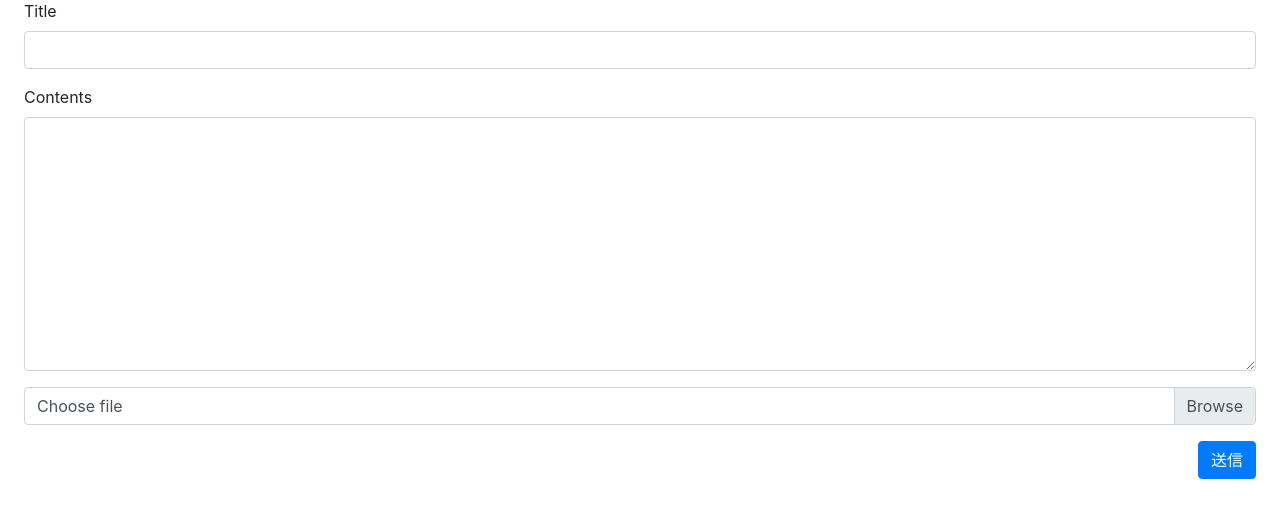
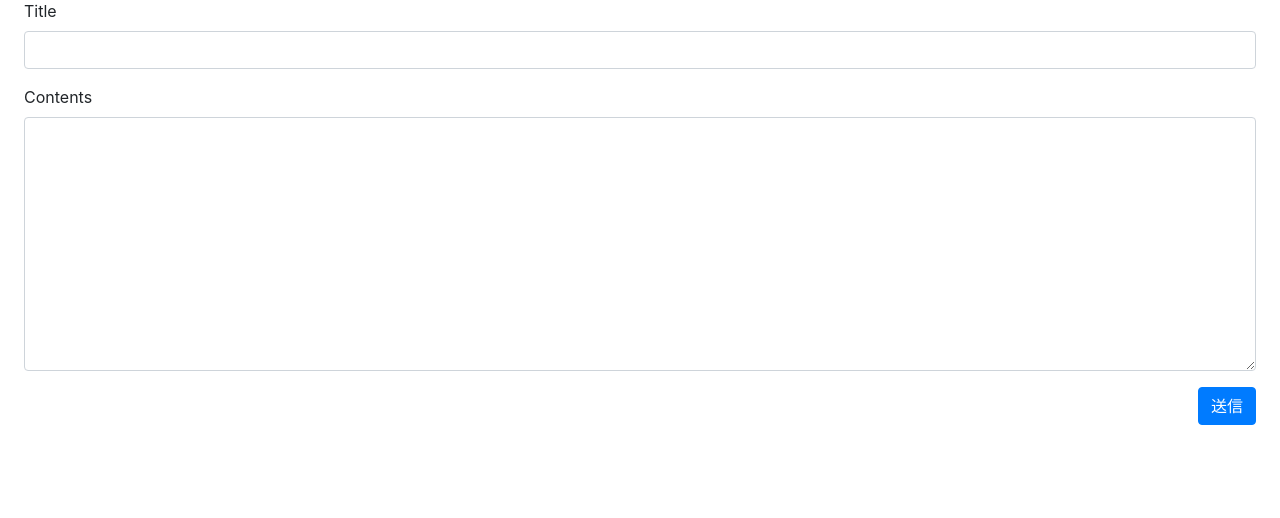
Before and after one commit to takara1102/todo_teamB_practice, a PHP site: page /create.php in a window 1280 px wide. Shown: the part 81-599 px from the top of the page. Run offline with PHP 8.4, Linux system fonts and the light colour scheme.

Commit message:
create　修正

```diff
--- a/create.php
+++ b/create.php
@@ -1,5 +1,5 @@
 <!DOCTYPE html>
-<html lang="en">
+<html  lang = "ja">
 
 <head>
     <meta charset="UTF-8">
@@ -30,12 +30,6 @@
                         <label for="contents">Contents</label>
                         <textarea class="form-control" name="contents" id="contents" cols="30" rows="10"></textarea>
                     </div>
-                    <div class="form-group">
-                        <div class="custom-file">
-                            <input type="file" class="custom-file-input" id="image">
-                            <label class="custom-file-label" for="image">Choose file</label>
-                        </div>
-                    </div>
                     <div class="d-flex justify-content-end">
                         <button type="submit" class="btn btn-primary">送信</button>
                     </div>
```
